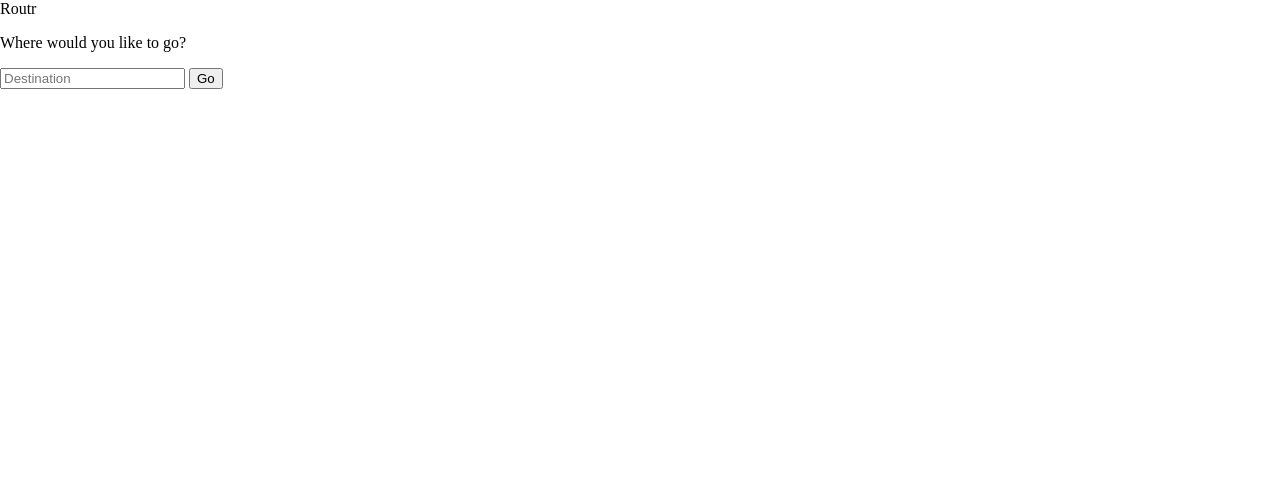
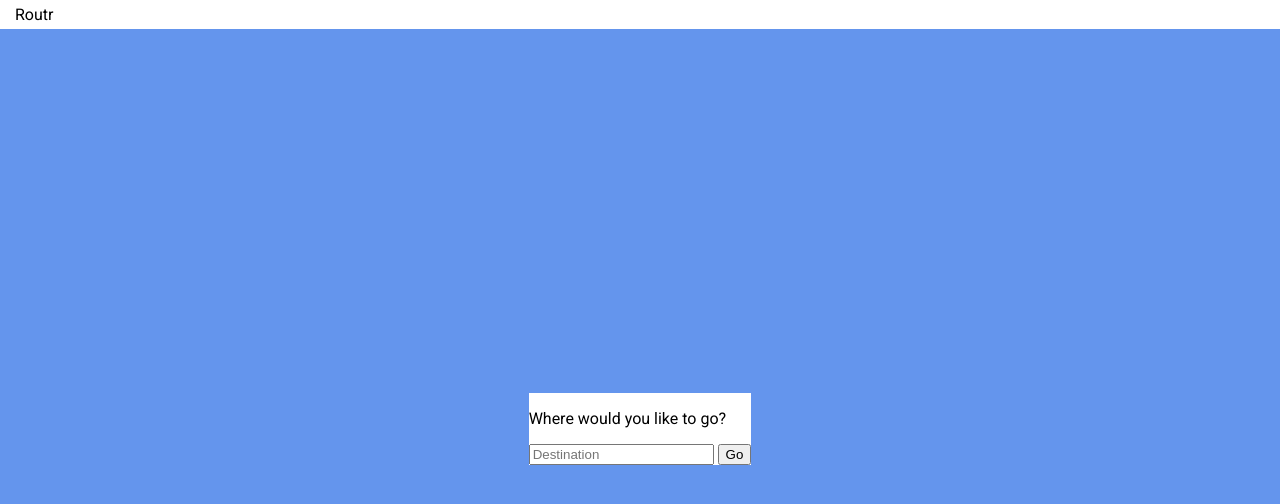
Before and after one commit to cgod720/MEAN-Stack, a website: page public/index.html in a window 1280 px wide. Drawn offline with nearby package versions, Linux system fonts and the light colour scheme; some packages are replaced by stand-ins of ours; no server answers.

Commit message:
added layout styling for landing and nav

```diff
--- a/public/css/app.css
+++ b/public/css/app.css
@@ -1,3 +1,5 @@
+@import url('https://fonts.googleapis.com/css?family=Roboto|Work+Sans');
+
 html {
   height: 100%;
   padding: 0;
@@ -7,8 +9,62 @@ html {
 body {
   height: 100%;
   padding: 0;
-  margin: 0
+  margin: 0;
+  font-family: 'Roboto', sans-serif;
 }
+
+nav {
+  display: flex;
+  align-items: center;
+  padding: 5px 15px;
+}
+
+.brand {
+  font-size: 32px;
+  margin-right: auto;
+  font-family: 'Work Sans', sans-serif;
+}
+
+.container {
+  height: 100%;
+  display: flex;
+  background: cornflowerblue;
+}
+
+.form-wrapper {
+  background: white;
+  margin: auto;
+}
+
+.btn {
+  background: white;
+  padding: 10px;
+  border-radius: 5px;
+}
+
+.black {
+  border: 2px solid black;
+  color: black;
+}
+
+.blue {
+  border: 2px solid cornflowerblue;
+  color: cornflowerblue;
+}
+
+
+
+
+
+
+
+
+
+
+
+
+
+
 
 form {
   margin-bottom: 20px;
--- a/public/index.html
+++ b/public/index.html
@@ -11,7 +11,7 @@
   </head>
   <body ng-controller="MainController as ctrl">
     <nav>
-      <span>Routr</span>
+      <span class="">Routr</span>
 
       <!-- if user is logged in -->
       <button
@@ -36,6 +36,10 @@
       </button>
     </nav>
 
-    <div ng-include="ctrl.includePath"></div>
+    <div
+      class="container"
+      ng-include="ctrl.includePath"
+    >
+    </div>
   </body>
 </html>
--- a/public/partials/landing.html
+++ b/public/partials/landing.html
@@ -1,4 +1,4 @@
-<div>
+<div class="form-wrapper">
   <p>Where would you like to go?</p>
   <p ng-if="ctrl.errorMessage">{{ ctrl.errorMessage }}</p>
   <input type="text" placeholder="Destination" ng-model="ctrl.searchTerm">
```
Also changed, not shown: public/partials/login.html (+1 -1 lines), public/partials/signup.html (+1 -1 lines).
